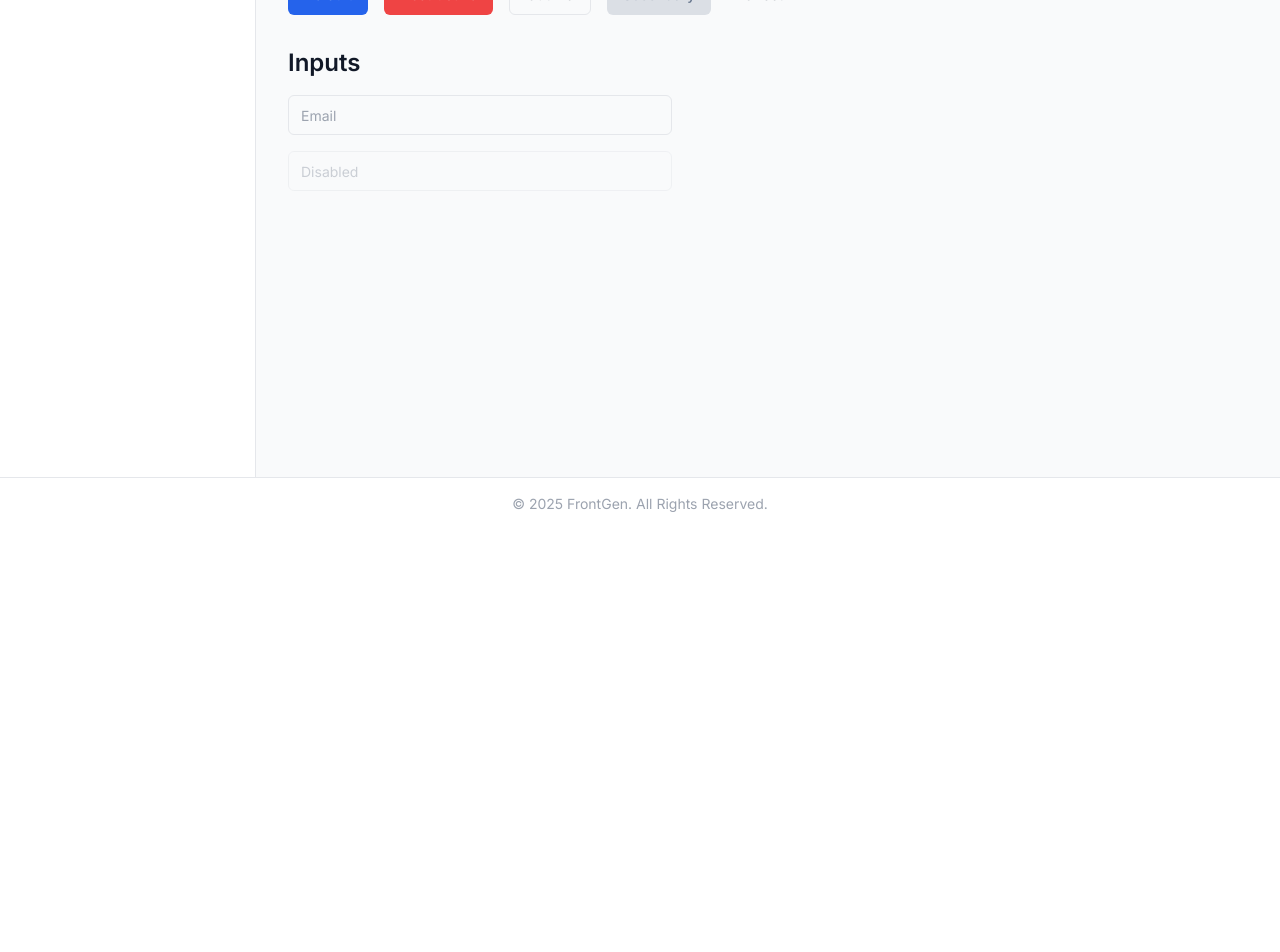
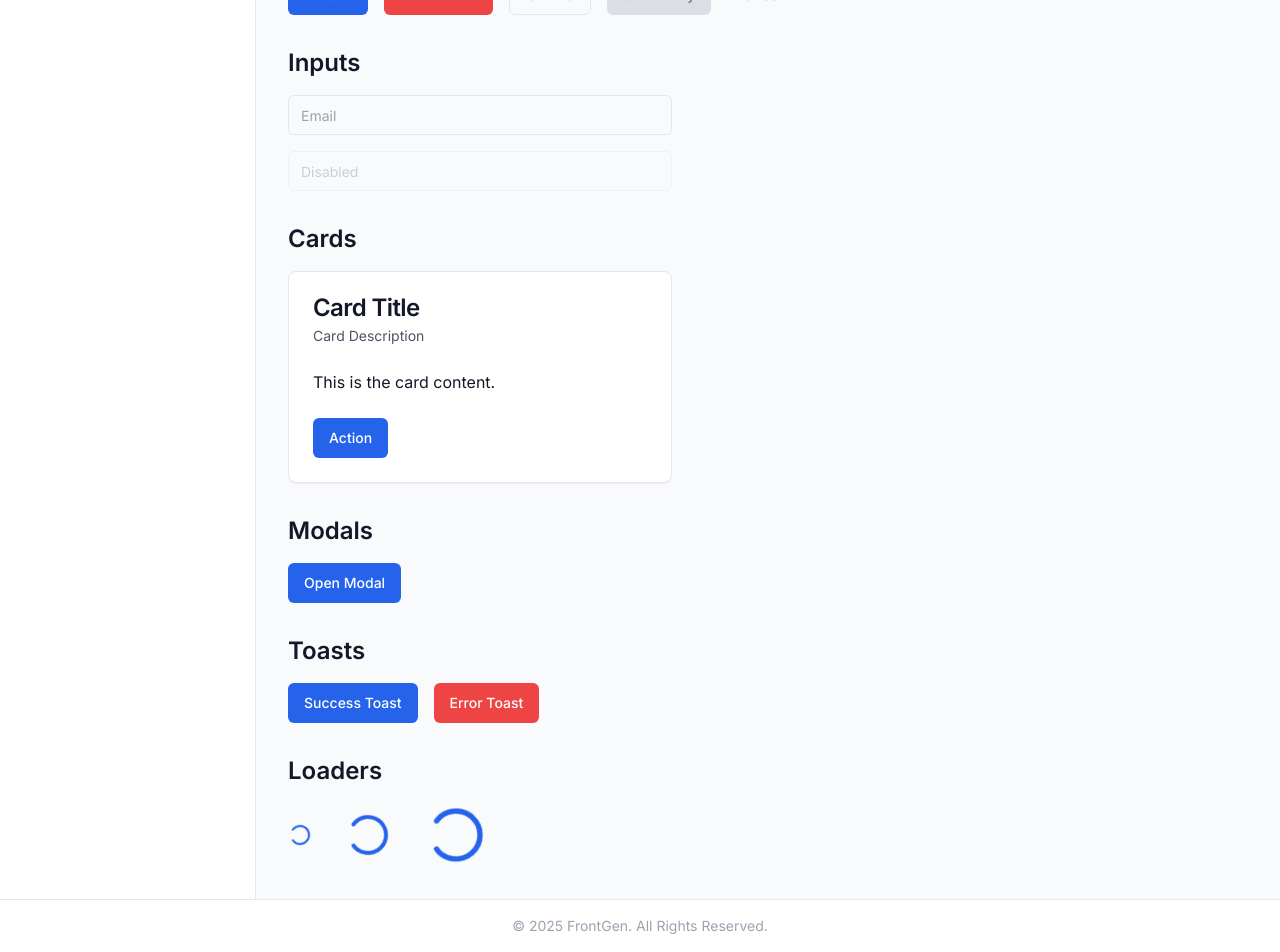
Before and after one commit to duttaturja/FrontGen, a React (Vite) app: page / in a window 1280 px wide. Shown: the part 270-1222 px from the top of the page. Before the commit the page ends 800 px from the top, so only its background shows below. Built offline with nearby package versions, Linux system fonts and the light colour scheme.

Commit message:
Ui components done

```diff
--- a/package.json
+++ b/package.json
@@ -10,11 +10,14 @@
     "preview": "vite preview"
   },
   "dependencies": {
+    "@radix-ui/react-slot": "^1.2.3",
     "class-variance-authority": "^0.7.1",
     "clsx": "^2.1.1",
     "lucide-react": "^0.548.0",
     "react": "^19.1.1",
     "react-dom": "^19.1.1",
+    "react-hot-toast": "^2.6.0",
+    "react-router-dom": "^7.9.5",
     "tailwind-merge": "^3.3.1"
   },
   "devDependencies": {
--- a/src/App.tsx
+++ b/src/App.tsx
@@ -1,8 +1,21 @@
 import MainLayout from './layouts/MainLayout';
 import Button from './components/ui/Button';
 import Input from './components/ui/Input';
+import {
+  Card,
+  CardContent,
+  CardDescription,
+  CardFooter,
+  CardHeader,
+  CardTitle,
+} from './components/ui/Card';
+import { Modal, useModal } from './components/ui/Modal';
+import { toast } from 'react-hot-toast';
+import Loader from './components/ui/Loader';
 
 function App() {
+  const { openModal } = useModal();
+
   return (
     <MainLayout>
       <div className='space-y-8'>
@@ -38,6 +51,66 @@ function App() {
             <Input type='text' placeholder='Disabled' disabled />
           </div>
         </div>
+
+        <div className='space-y-4'>
+          <h2 className='text-2xl font-semibold text-light-text-primary dark:text-dark-text-primary'>
+            Cards
+          </h2>
+          <div className='max-w-sm'>
+            <Card>
+              <CardHeader>
+                <CardTitle>Card Title</CardTitle>
+                <CardDescription>Card Description</CardDescription>
+              </CardHeader>
+              <CardContent>
+                <p>This is the card content.</p>
+              </CardContent>
+              <CardFooter>
+                <Button>Action</Button>
+              </CardFooter>
+            </Card>
+          </div>
+        </div>
+
+        <div className='space-y-4'>
+          <h2 className='text-2xl font-semibold text-light-text-primary dark:text-dark-text-primary'>
+            Modals
+          </h2>
+          <Button onClick={openModal}>Open Modal</Button>
+          <Modal title='Modal Title'>
+            <p>This is the modal content. You can put any React components here.</p>
+            <div className='mt-4 flex justify-end'>
+              <Button variant='secondary'>Confirm</Button>
+            </div>
+          </Modal>
+        </div>
+        <div className='space-y-4'>
+          <h2 className='text-2xl font-semibold text-light-text-primary dark:text-dark-text-primary'>
+            Toasts
+          </h2>
+          <div className='flex flex-wrap items-center gap-4'>
+            <Button onClick={() => toast.success('Successfully created!')}>
+              Success Toast
+            </Button>
+            <Button
+              variant='destructive'
+              onClick={() => toast.error('This is an error!')}
+            >
+              Error Toast
+            </Button>
+          </div>
+        </div>
+
+        <div className='space-y-4'>
+          <h2 className='text-2xl font-semibold text-light-text-primary dark:text-dark-text-primary'>
+            Loaders
+          </h2>
+          <div className='flex items-center gap-8'>
+            <Loader size={24} />
+            <Loader size={48} />
+            <Loader size={64} />
+          </div>
+        </div>
       </div>
     </MainLayout>
   );
--- /dev/null
+++ b/src/components/ui/Card.tsx
@@ -0,0 +1,78 @@
+import * as React from 'react';
+import { cn } from '../../utils/cn';
+
+const Card = React.forwardRef<
+  HTMLDivElement,
+  React.HTMLAttributes<HTMLDivElement>
+>(({ className, ...props }, ref) => (
+  <div
+    ref={ref}
+    className={cn(
+      'rounded-lg border border-light-border bg-light-surface text-light-text-primary shadow-sm dark:border-dark-border dark:bg-dark-surface dark:text-dark-text-primary',
+      className
+    )}
+    {...props}
+  />
+));
+Card.displayName = 'Card';
+
+const CardHeader = React.forwardRef<
+  HTMLDivElement,
+  React.HTMLAttributes<HTMLDivElement>
+>(({ className, ...props }, ref) => (
+  <div
+    ref={ref}
+    className={cn('flex flex-col space-y-1.5 p-6', className)}
+    {...props}
+  />
+));
+CardHeader.displayName = 'CardHeader';
+
+const CardTitle = React.forwardRef<
+  HTMLParagraphElement,
+  React.HTMLAttributes<HTMLHeadingElement>
+>(({ className, ...props }, ref) => (
+  <h3
+    ref={ref}
+    className={cn(
+      'text-2xl font-semibold leading-none tracking-tight',
+      className
+    )}
+    {...props}
+  />
+));
+CardTitle.displayName = 'CardTitle';
+
+const CardDescription = React.forwardRef<
+  HTMLParagraphElement,
+  React.HTMLAttributes<HTMLParagraphElement>
+>(({ className, ...props }, ref) => (
+  <p
+    ref={ref}
+    className={cn('text-sm text-light-text-secondary dark:text-dark-text-secondary', className)}
+    {...props}
+  />
+));
+CardDescription.displayName = 'CardDescription';
+
+const CardContent = React.forwardRef<
+  HTMLDivElement,
+  React.HTMLAttributes<HTMLDivElement>
+>(({ className, ...props }, ref) => (
+  <div ref={ref} className={cn('p-6 pt-0', className)} {...props} />
+));
+CardContent.displayName = 'CardContent';
+
+const CardFooter = React.forwardRef<
+  HTMLDivElement,
+  React.HTMLAttributes<HTMLDivElement>
+>(({ className, ...props }, ref) => (
+  <div
+    ref={ref}
+    className={cn('flex items-center p-6 pt-0', className)}
+    {...props}
+  />
+));
+CardFooter.displayName = 'CardFooter';
+
+export { Card, CardHeader, CardTitle, CardDescription, CardContent, CardFooter };
--- /dev/null
+++ b/src/components/ui/Loader.tsx
@@ -0,0 +1,20 @@
+import { Loader2 } from 'lucide-react';
+import { cn } from '../../utils/cn';
+
+interface LoaderProps {
+  className?: string;
+  size?: number;
+}
+
+const Loader: React.FC<LoaderProps> = ({ className, size = 48 }) => {
+  return (
+    <div className={cn('flex items-center justify-center', className)}>
+      <Loader2
+        className='animate-spin text-light-primary dark:text-dark-primary'
+        size={size}
+      />
+    </div>
+  );
+};
+
+export default Loader;
--- /dev/null
+++ b/src/components/ui/Modal.tsx
@@ -0,0 +1,67 @@
+import React, { createContext, useContext, useState, type ReactNode } from 'react';
+import { X } from 'lucide-react';
+import { cn } from '../../utils/cn';
+import Button from './Button';
+
+interface ModalContextType {
+  isOpen: boolean;
+  openModal: () => void;
+  closeModal: () => void;
+}
+
+const ModalContext = createContext<ModalContextType | undefined>(undefined);
+
+export const useModal = () => {
+  const context = useContext(ModalContext);
+  if (!context) {
+    throw new Error('useModal must be used within a ModalProvider');
+  }
+  return context;
+};
+
+export const ModalProvider: React.FC<{ children: ReactNode }> = ({ children }) => {
+  const [isOpen, setIsOpen] = useState(false);
+  const openModal = () => setIsOpen(true);
+  const closeModal = () => setIsOpen(false);
+
+  return (
+    <ModalContext.Provider value={{ isOpen, openModal, closeModal }}>
+      {children}
+    </ModalContext.Provider>
+  );
+};
+
+interface ModalProps {
+  children: ReactNode;
+  title: string;
+}
+
+export const Modal: React.FC<ModalProps> = ({ children, title }) => {
+  const { isOpen, closeModal } = useModal();
+
+  if (!isOpen) return null;
+
+  return (
+    <div
+      className='fixed inset-0 z-50 flex items-center justify-center bg-light-background/80 backdrop-blur-sm dark:bg-dark-background/80'
+      onClick={closeModal}
+    >
+      <div
+        className={cn(
+          'relative w-full max-w-lg rounded-lg border border-light-border bg-light-surface p-6 shadow-lg dark:border-dark-border dark:bg-dark-surface'
+        )}
+        onClick={(e) => e.stopPropagation()}
+      >
+        <div className='flex items-center justify-between'>
+          <h2 className='text-lg font-semibold text-light-text-primary dark:text-dark-text-primary'>
+            {title}
+          </h2>
+          <Button variant='ghost' size='sm' onClick={closeModal}>
+            <X className='h-4 w-4' />
+          </Button>
+        </div>
+        <div className='mt-4'>{children}</div>
+      </div>
+    </div>
+  );
+};
--- a/src/layouts/MainLayout.tsx
+++ b/src/layouts/MainLayout.tsx
@@ -1,7 +1,10 @@
+// src/layouts/MainLayout.tsx
+
 import React from 'react';
 import Navbar from './Navbar';
 import Sidebar from './Sidebar';
 import Footer from './Footer';
+import { Toaster } from 'react-hot-toast';
 
 type MainLayoutProps = {
   children: React.ReactNode;
@@ -16,6 +19,25 @@ const MainLayout: React.FC<MainLayoutProps> = ({ children }) => {
         <main className='flex-1 p-4 sm:p-6 md:p-8'>{children}</main>
       </div>
       <Footer />
+      <Toaster
+        position='bottom-right'
+        toastOptions={{
+          className:
+            'border border-light-border bg-light-surface text-light-text-primary dark:border-dark-border dark:bg-dark-surface dark:text-dark-text-primary',
+          success: {
+            iconTheme: {
+              primary: '#10B981', // light.accent
+              secondary: '#FFFFFF',
+            },
+          },
+          error: {
+            iconTheme: {
+              primary: '#EF4444', // light.error
+              secondary: '#FFFFFF',
+            },
+          },
+        }}
+      />
     </div>
   );
 };
--- a/src/main.tsx
+++ b/src/main.tsx
@@ -3,11 +3,14 @@ import { createRoot } from 'react-dom/client';
 import './index.css';
 import App from './App.tsx';
 import ThemeProvider from './context/ThemeContext.tsx';
+import { ModalProvider } from './components/ui/Modal.tsx';
 
 createRoot(document.getElementById('root')!).render(
   <StrictMode>
     <ThemeProvider>
-      <App />
+      <ModalProvider>
+        <App />
+      </ModalProvider>
     </ThemeProvider>
   </StrictMode>
 );
```
Also changed, not shown: src/pages/HomePage.tsx (added), 1 other file (tests, documents, lock files or other folders).
